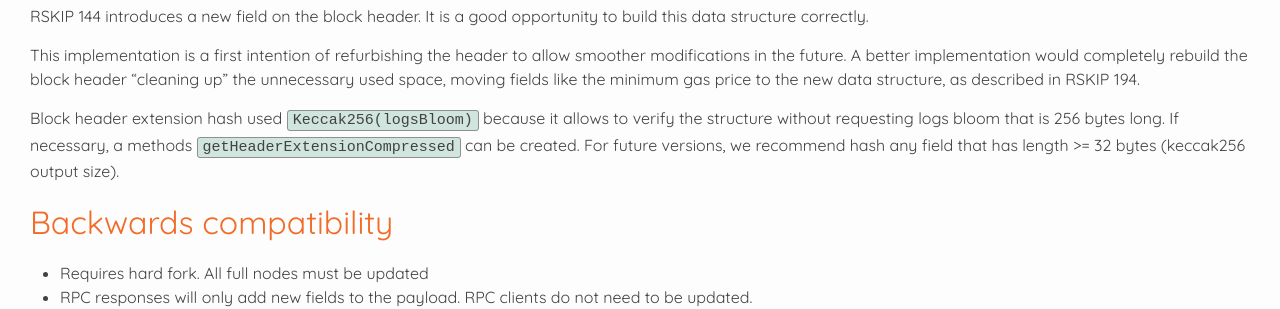
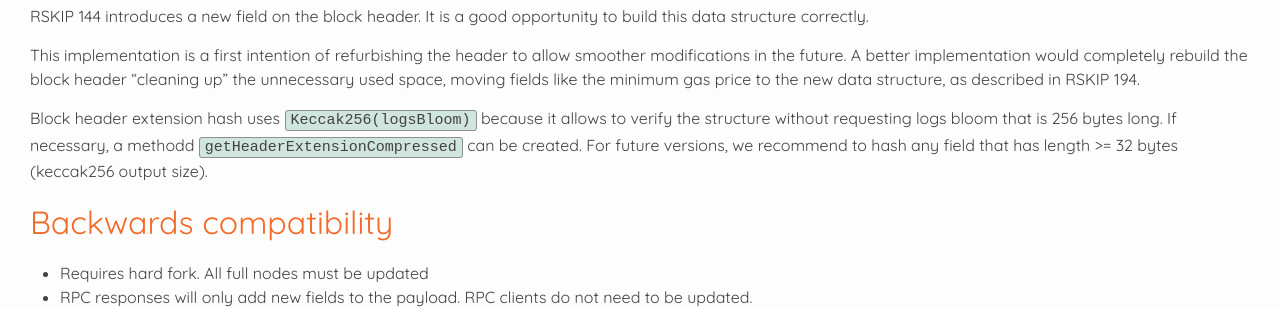
Before and after one commit to rsksmart/RSKIPs, a Jekyll site: the page built from IPs/RSKIP351.md, in a window 1280 px wide. Shown: the part 1696-2005 px from the top of the page. Built offline with Jekyll 4.4.1, drawn with Linux system fonts in a browser that asks for light colours; our own code applies the rules of GitHub Pages for plain Markdown files.

Commit message:
Update RSKIP351.md

```diff
--- a/IPs/RSKIP351.md
+++ b/IPs/RSKIP351.md
@@ -73,7 +73,7 @@ RSKIP 144 introduces a new field on the block header. It is a good opportunity t
 
 This implementation is a first intention of refurbishing the header to allow smoother modifications in the future. A better implementation would completely rebuild the block header "cleaning up" the unnecessary used space, moving fields like the minimum gas price to the new data structure, as described in RSKIP 194.
 
-Block header extension hash used `Keccak256(logsBloom)` because it allows to verify the structure without requesting logs bloom that is 256 bytes long. If necessary, a methods `getHeaderExtensionCompressed` can be created. For future versions, we recommend hash any field that has length >= 32 bytes (keccak256 output size).
+Block header extension hash uses `Keccak256(logsBloom)` because it allows to verify the structure without requesting logs bloom that is 256 bytes long. If necessary, a methodd `getHeaderExtensionCompressed` can be created. For future versions, we recommend to hash any field that has length >= 32 bytes (keccak256 output size).
 
 ## Backwards compatibility
 
```
